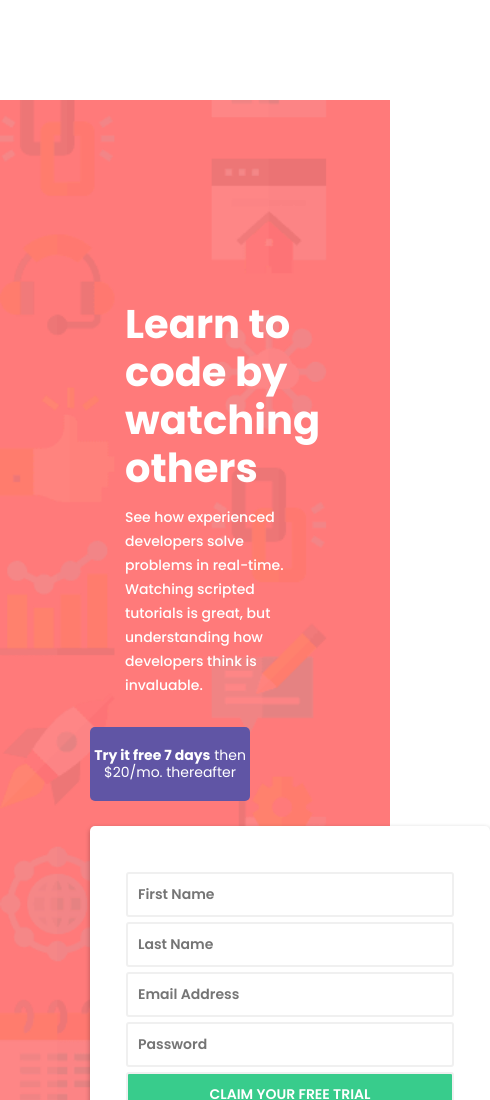
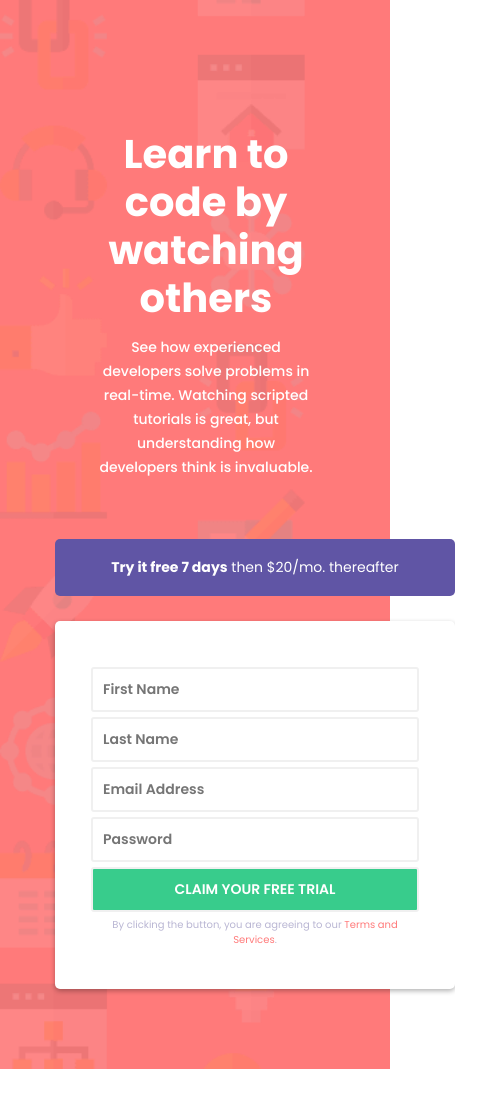
Before and after one commit to rachelharu/signup-form, a plain HTML site: page index.html in a window 390 px wide. Shown: the top 1100 px of the page, 490 px wide, since content can reach past the window. After the commit the page ends 1069 px from the top, so only its background shows below. Drawn offline with nearby package versions, Linux system fonts and the light colour scheme.

Commit message:
added padding to container, made it responsive

```diff
--- a/styles.css
+++ b/styles.css
@@ -26,6 +26,7 @@ body {
   margin-top: 100px;
   border-radius: 15px;
   border: 1px;
+
 }
 
 .bigtext {
@@ -56,10 +57,11 @@ body {
 }
 
 .row {
-  padding: 50px 60px 50px 60px;
+  padding: 80px 60px 80px 60px;
   background-image: url("./images/bg-intro-desktop.png");
   background-size: cover;
   background-color: hsl(0, 100%, 74%);
+
 }
 
 .foot {}
@@ -76,6 +78,8 @@ body {
 }
 
 
+
+
 /* form */
 :root {
   --error-color: #dc3545;
@@ -89,17 +93,6 @@ body {
   box-sizing: border-box;
 }
 
-/*body {*/
-/*    font-family: 'Open Sans', sans-serif;*/
-/*    font-size: 16px;*/
-/*    background-color: #f4f4f4;*/
-/*    display: flex;*/
-/*    flex-direction: column;*/
-/*    justify-content: center;*/
-/*    align-items: center;*/
-/*    min-height: 100vh;*/
-/*    margin: 0;*/
-/*}*/
 .container2 {
   background-color: #fff;
   padding: 1em;
@@ -185,3 +178,32 @@ body {
 .btn:focus {
   outline: none;
 }
+
+
+@media screen and (max-width: 500px) {
+.col1 {
+  text-align: center;
+}
+.col2 {
+  margin-right:0px;
+  right:35px;
+}
+.topper{
+  margin-right:0px;
+  width:400px;
+}
+.smalltext {
+  padding-left: 22px;
+  padding-bottom:50px;
+  margin-bottom:10px;
+}
+.bigtext {
+  padding-top: 50px;
+  padding-left: 22px;
+  padding-bottom: 5px;
+}
+.container{
+  margin-top: 0px;
+}
+
+}
```
